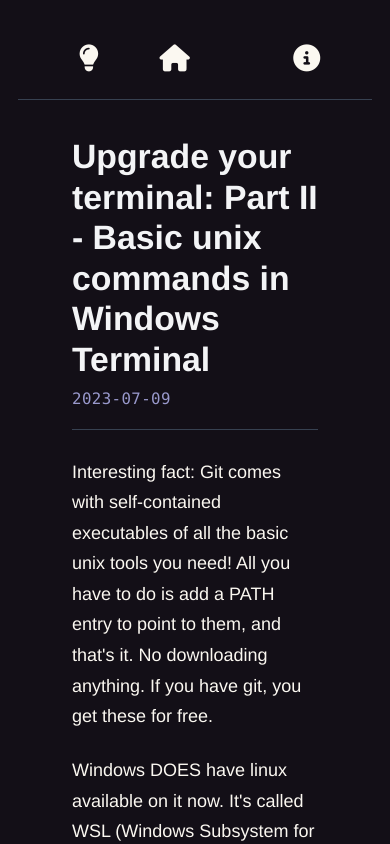
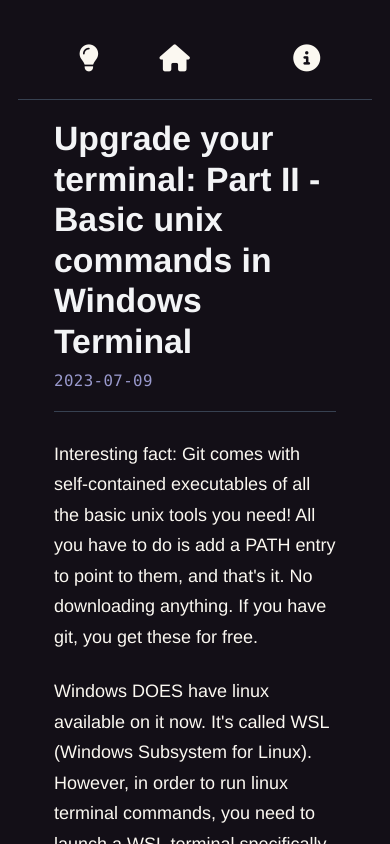
Before and after one commit to philhd/phil-site-next, a Next.js app: page /blog/upgrade-your-terminal-part-2 in a window 390 px wide. Shown: the top 844 px of the page. Built offline with nearby package versions, Linux system fonts and the light colour scheme; some icons are missing.

Commit message:
mobile tweaks

```diff
--- a/src/app/blog/blog-client.tsx
+++ b/src/app/blog/blog-client.tsx
@@ -43,7 +43,7 @@
             </div>
 
             {/* Right Pane - Post Content */}
-            <div className="flex-1 p-8 max-w-4xl">
+            <div className="flex-1 p-4 sm:p-8 max-w-4xl">
                 {selectedPost ? (
                     <div>
                         <div className="mb-6 border-b border-gray-300 dark:border-gray-700 pb-4">
```
